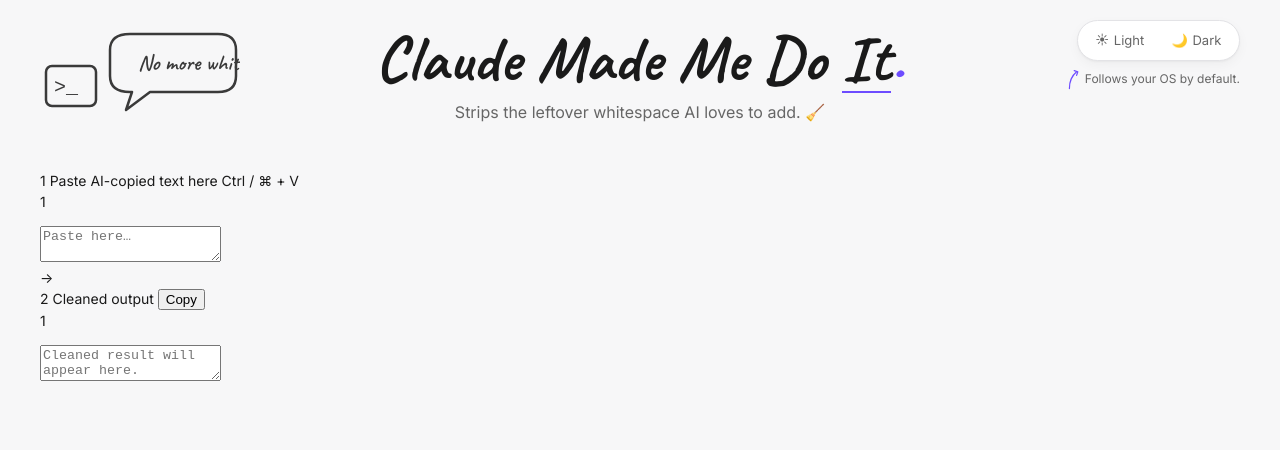
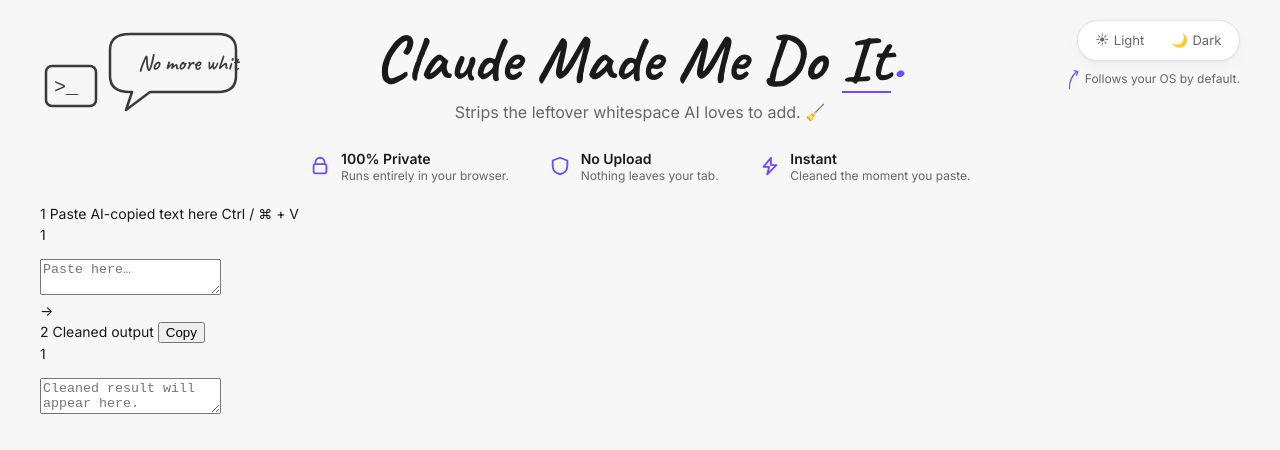
Before and after one commit to hulryung/claude-made-me-do-it, a plain HTML site: page index.html in a window 1280 px wide. Drawn offline with Linux system fonts and the light colour scheme.

Commit message:
feat(ui): feature badges row (Private, No Upload, Instant)

```diff
--- a/index.html
+++ b/index.html
@@ -212,6 +212,40 @@
       background-size: 100% 100%;
       background-repeat: no-repeat;
     }
+
+    /* ---- Feature badges ---- */
+    .feature-badges {
+      display: flex;
+      gap: 2.5rem;
+      justify-content: center;
+      flex-wrap: wrap;
+    }
+    .feature-badge {
+      display: inline-flex;
+      align-items: center;
+      gap: 0.6rem;
+    }
+    .feature-icon {
+      width: 22px;
+      height: 22px;
+      color: var(--accent);
+      flex-shrink: 0;
+    }
+    .feature-text {
+      display: inline-flex;
+      flex-direction: column;
+      line-height: 1.25;
+    }
+    .feature-title { font-weight: 600; color: var(--fg); }
+    .feature-sub { color: var(--muted); font-size: 12px; }
+
+    @media (max-width: 768px) {
+      .feature-badges {
+        flex-direction: column;
+        align-items: center;
+        gap: 0.8rem;
+      }
+    }
   </style>
 </head>
 <body>
@@ -264,8 +298,41 @@
     </div>
   </header>
 
-  <section class="feature-badges">
-    <!-- 3 feature badges (Task 4) -->
+  <section class="feature-badges" aria-label="Feature highlights">
+    <div class="feature-badge">
+      <svg class="feature-icon" viewBox="0 0 24 24" aria-hidden="true">
+        <path d="M7 10V8a5 5 0 0 1 10 0v2" fill="none" stroke="currentColor"
+              stroke-width="2" stroke-linecap="round"/>
+        <rect x="5" y="10" width="14" height="10" rx="2"
+              fill="none" stroke="currentColor" stroke-width="2"/>
+      </svg>
+      <div class="feature-text">
+        <span class="feature-title">100% Private</span>
+        <span class="feature-sub">Runs entirely in your browser.</span>
+      </div>
+    </div>
+
+    <div class="feature-badge">
+      <svg class="feature-icon" viewBox="0 0 24 24" aria-hidden="true">
+        <path d="M12 3 L 20 6 V 12 C 20 17 16 20 12 21 C 8 20 4 17 4 12 V 6 Z"
+              fill="none" stroke="currentColor" stroke-width="2" stroke-linejoin="round"/>
+      </svg>
+      <div class="feature-text">
+        <span class="feature-title">No Upload</span>
+        <span class="feature-sub">Nothing leaves your tab.</span>
+      </div>
+    </div>
+
+    <div class="feature-badge">
+      <svg class="feature-icon" viewBox="0 0 24 24" aria-hidden="true">
+        <path d="M13 3 L 5 13 H 11 L 9 21 L 19 11 H 13 Z"
+              fill="none" stroke="currentColor" stroke-width="2" stroke-linejoin="round"/>
+      </svg>
+      <div class="feature-text">
+        <span class="feature-title">Instant</span>
+        <span class="feature-sub">Cleaned the moment you paste.</span>
+      </div>
+    </div>
   </section>
 
   <main class="panels">
```
